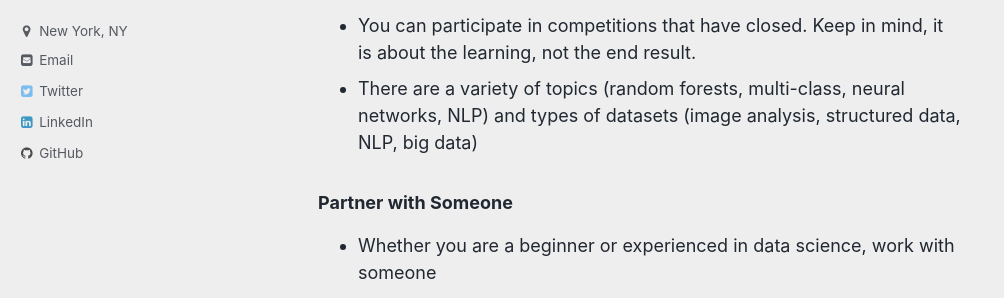
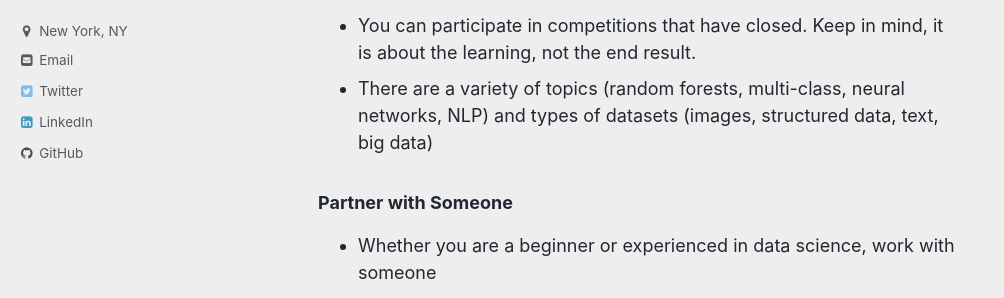
Before and after one commit to reshamas/reshamas.github.io, a Jekyll site: the page built from _posts/2018-04-19-to-kaggle-or-not.md, in a window 1280 px wide and 900 px high, scrolled down 4012 px. Shown: the part 182-480 px from the top of the window, without its empty margins (0-1004 px from the left). Built offline with Jekyll 4.4.1, drawn with Linux system fonts in a browser that asks for light colours.

Commit message:
Update 2018-04-19-to-kaggle-or-not.md

```diff
--- a/_posts/2018-04-19-to-kaggle-or-not.md
+++ b/_posts/2018-04-19-to-kaggle-or-not.md
@@ -77,7 +77,7 @@ Kaggle has a Slack team:  [KaggleNoobs slack channel](http://kagglenoobs.herokua
 
 ### Choices
 - You can participate in competitions that have closed.  Keep in mind, it is about the learning, not the end result.
-- There are a variety of topics (random forests, multi-class, neural networks, NLP) and types of datasets (image analysis, structured data, NLP, big data)
+- There are a variety of topics (random forests, multi-class, neural networks, NLP) and types of datasets (images, structured data, text, big data)
 
 ### Partner with Someone
 - Whether you are a beginner or experienced in data science, work with someone
```
